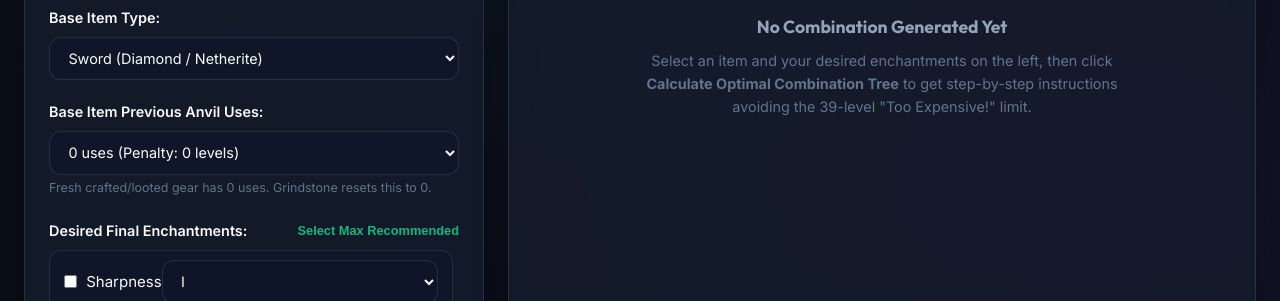
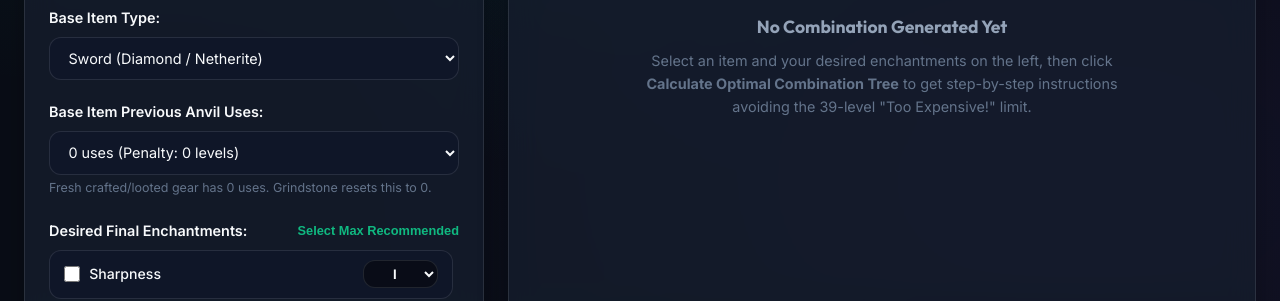
Before and after one commit to Oxazite/ec, a plain HTML site: page index.html in a window 1280 px wide. Shown: the part 499-800 px from the top of the page. Drawn offline with Linux system fonts and the light colour scheme.

Commit message:
Fix level select box layout to fixed 75px size aligned on right side

```diff
--- a/app.js
+++ b/app.js
@@ -628,14 +628,16 @@ function initOptimizerTab() {
             card.className = 'enchantment-option-card';
             card.innerHTML = `
                 <div class="enchant-info-col">
-                    <input type="checkbox" class="opt-ench-checkbox" data-id="${ench.id}">
-                    <span class="enchant-name">${ench.name}</span>
+                    <label class="checkbox-container">
+                        <input type="checkbox" class="opt-ench-checkbox" data-id="${ench.id}">
+                        <span class="enchant-name-label">${ench.name}</span>
+                    </label>
                 </div>
                 ${ench.maxLevel > 1 ? `
-                    <select class="form-control opt-ench-level" data-id="${ench.id}">
+                    <select class="form-control enchant-level-select opt-ench-level" data-id="${ench.id}">
                         ${Array.from({length: ench.maxLevel}, (_, i) => `<option value="${i+1}">${toRoman(i+1)}</option>`).join('')}
                     </select>
-                ` : `<span class="opt-ench-level" data-id="${ench.id}">I</span>`}
+                ` : `<span class="badge badge-accent single-level-badge" data-id="${ench.id}">Level I</span>`}
             `;
 
             card.querySelector('.opt-ench-checkbox').addEventListener('change', updateConflictingEnchantmentsUI);
--- a/styles.css
+++ b/styles.css
@@ -396,18 +396,33 @@ body {
     display: flex;
     align-items: center;
     gap: 0.6rem;
+    flex: 1;
+    min-width: 0;
 }
 
 .enchant-name-label {
     font-size: 0.88rem;
     font-weight: 500;
+    white-space: nowrap;
 }
 
-.enchant-level-select {
-    width: 70px;
-    padding: 0.25rem 0.5rem;
+.enchant-level-select, select.opt-ench-level {
+    width: 75px !important;
+    min-width: 75px !important;
+    max-width: 75px !important;
+    flex-shrink: 0;
+    padding: 0.25rem 0.4rem;
     font-size: 0.82rem;
-    background: rgba(0,0,0,0.4);
+    font-weight: 700;
+    text-align: center;
+    background: rgba(0, 0, 0, 0.4);
+}
+
+.single-level-badge {
+    flex-shrink: 0;
+    width: 75px;
+    text-align: center;
+    padding: 0.25rem 0.4rem;
 }
 
 .custom-books-container {
```
